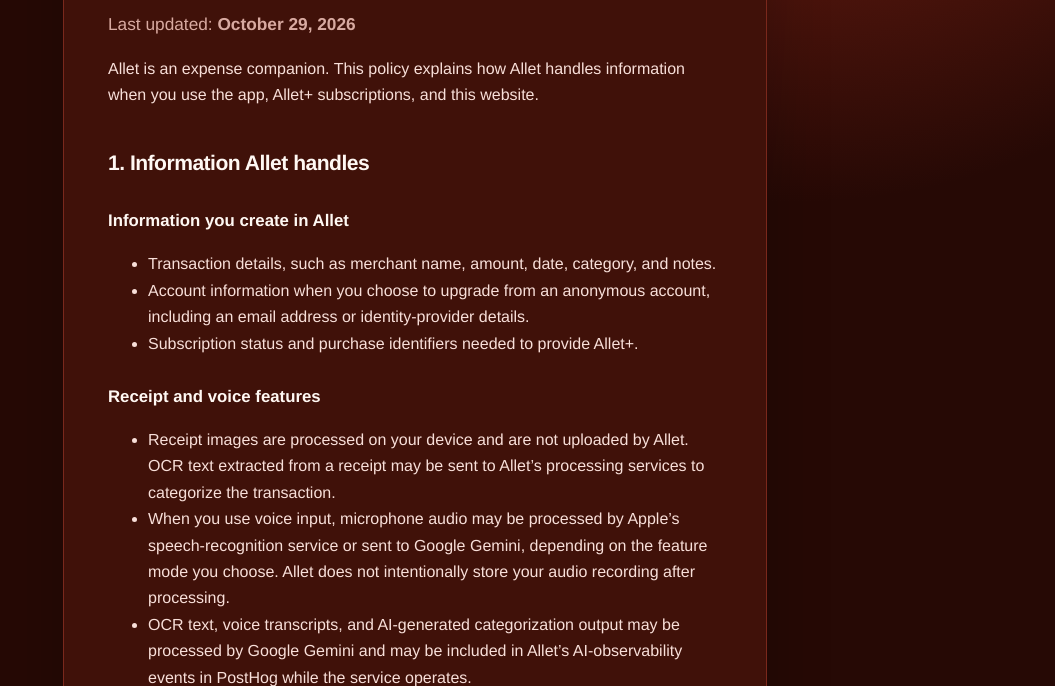
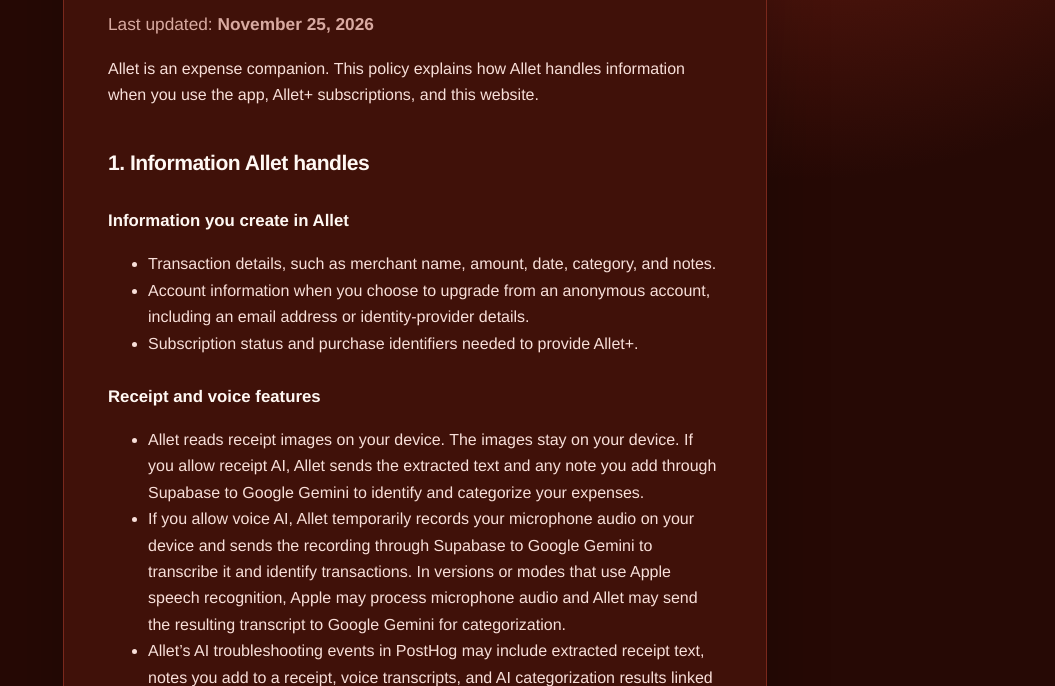
Before and after one commit to finnchristoffer/Allet-Legal, a plain HTML site: page privacy/index.html in a window 1280 px wide. Shown: the part 266-952 px from the top of the page, without its empty margins (225-1280 px from the left). Drawn offline with Linux system fonts and the light colour scheme.

Commit message:
docs(legal): explain AI sharing and receipt retention

```diff
--- a/privacy/index.html
+++ b/privacy/index.html
@@ -13,14 +13,18 @@
     </header>
     <main><article class="card">
       <p class="eyebrow">Legal</p><h1>Privacy Policy</h1>
-      <p class="lede">Last updated: <strong>October 29, 2026</strong></p>
+      <p class="lede">Last updated: <strong>November 25, 2026</strong></p>
       <p>Allet is an expense companion. This policy explains how Allet handles information when you use the app, Allet+ subscriptions, and this website.</p>
 
       <h2>1. Information Allet handles</h2>
       <h3>Information you create in Allet</h3>
       <ul><li>Transaction details, such as merchant name, amount, date, category, and notes.</li><li>Account information when you choose to upgrade from an anonymous account, including an email address or identity-provider details.</li><li>Subscription status and purchase identifiers needed to provide Allet+.</li></ul>
       <h3>Receipt and voice features</h3>
-      <ul><li>Receipt images are processed on your device and are not uploaded by Allet. OCR text extracted from a receipt may be sent to Allet’s processing services to categorize the transaction.</li><li>When you use voice input, microphone audio may be processed by Apple’s speech-recognition service or sent to Google Gemini, depending on the feature mode you choose. Allet does not intentionally store your audio recording after processing.</li><li>OCR text, voice transcripts, and AI-generated categorization output may be processed by Google Gemini and may be included in Allet’s AI-observability events in PostHog while the service operates.</li></ul>
+      <ul>
+        <li>Allet reads receipt images on your device. The images stay on your device. If you allow receipt AI, Allet sends the extracted text and any note you add through Supabase to Google Gemini to identify and categorize your expenses.</li>
+        <li>If you allow voice AI, Allet temporarily records your microphone audio on your device and sends the recording through Supabase to Google Gemini to transcribe it and identify transactions. In versions or modes that use Apple speech recognition, Apple may process microphone audio and Allet may send the resulting transcript to Google Gemini for categorization.</li>
+        <li>Allet’s AI troubleshooting events in PostHog may include extracted receipt text, notes you add to a receipt, voice transcripts, and AI categorization results linked to your Allet account. These events do not include receipt photos or raw voice recordings.</li>
+      </ul>
       <h3>Technical and usage information</h3>
       <ul><li>Device, app-version, diagnostic, crash, and usage information.</li><li>An app or account identifier used to operate the service and prevent abuse.</li></ul>
 
@@ -35,7 +39,11 @@
       <h2>4. Retention</h2>
       <p>We retain account and transaction information while your account is active or as needed to provide Allet. Diagnostic and analytics data is retained according to the relevant provider’s configured retention period. We may retain limited information where necessary for legal, security, fraud-prevention, or accounting purposes.</p>
 
+      <p>Allet uses temporary files for voice capture. The app attempts to remove the temporary recording when you submit it, and Allet does not keep a copy of the raw audio on its servers. Google and Apple handle any provider-side retention under their applicable service terms. See the <a href="https://ai.google.dev/gemini-api/terms">Gemini API terms</a> and <a href="https://www.apple.com/legal/privacy/">Apple Privacy Policy</a>.</p>
+      <p>Supabase caches receipt categorization results so Allet can recover them after an interruption. Allet may prune results older than 30 days when the same account next processes a receipt. These cached results are also removed when the account is deleted.</p>
+
       <h2>5. Your choices and requests</h2>
+      <p>In app versions that show AI permission prompts, Allet asks separately for Voice and Receipt before sending data for each feature. Allet remembers “Sure” for that feature and account on your device. Choosing “Not now” skips the AI feature for that attempt. You can continue entering transactions manually. Pending receipt uploads require receipt permission.</p>
       <p>You can manage subscriptions through your Apple Account settings. You may request access, correction, export, or deletion of your Allet data through the support channel below. We may need to verify that a request is connected to your account before acting on it.</p>
       <p>For access, correction, export, or deletion requests, email <a href="mailto:support.allet@gmail.com?subject=Allet%20data%20request">support.allet@gmail.com</a> with the subject “Allet data request”. We may need to verify that a request is connected to your account before acting on it.</p>
 
```
